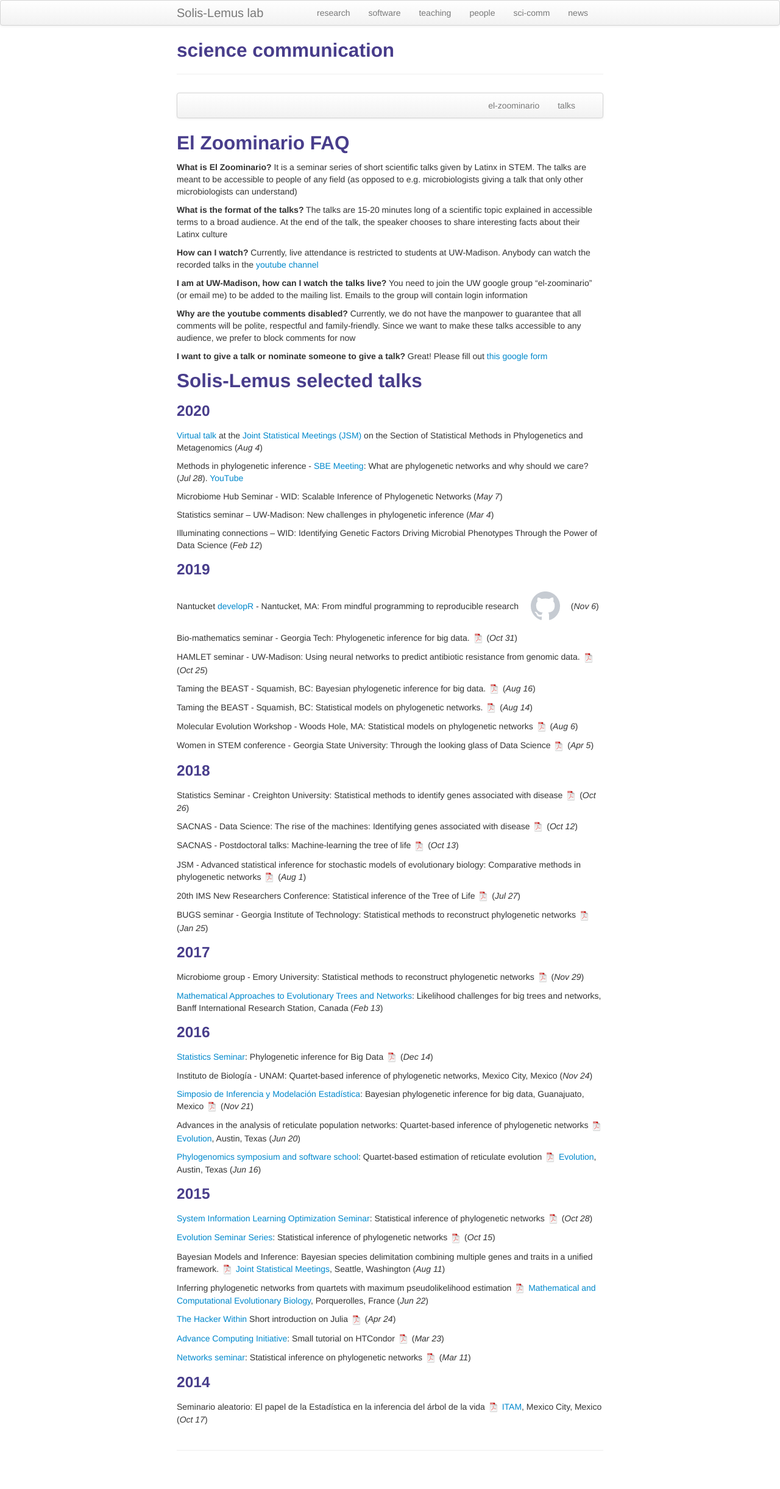
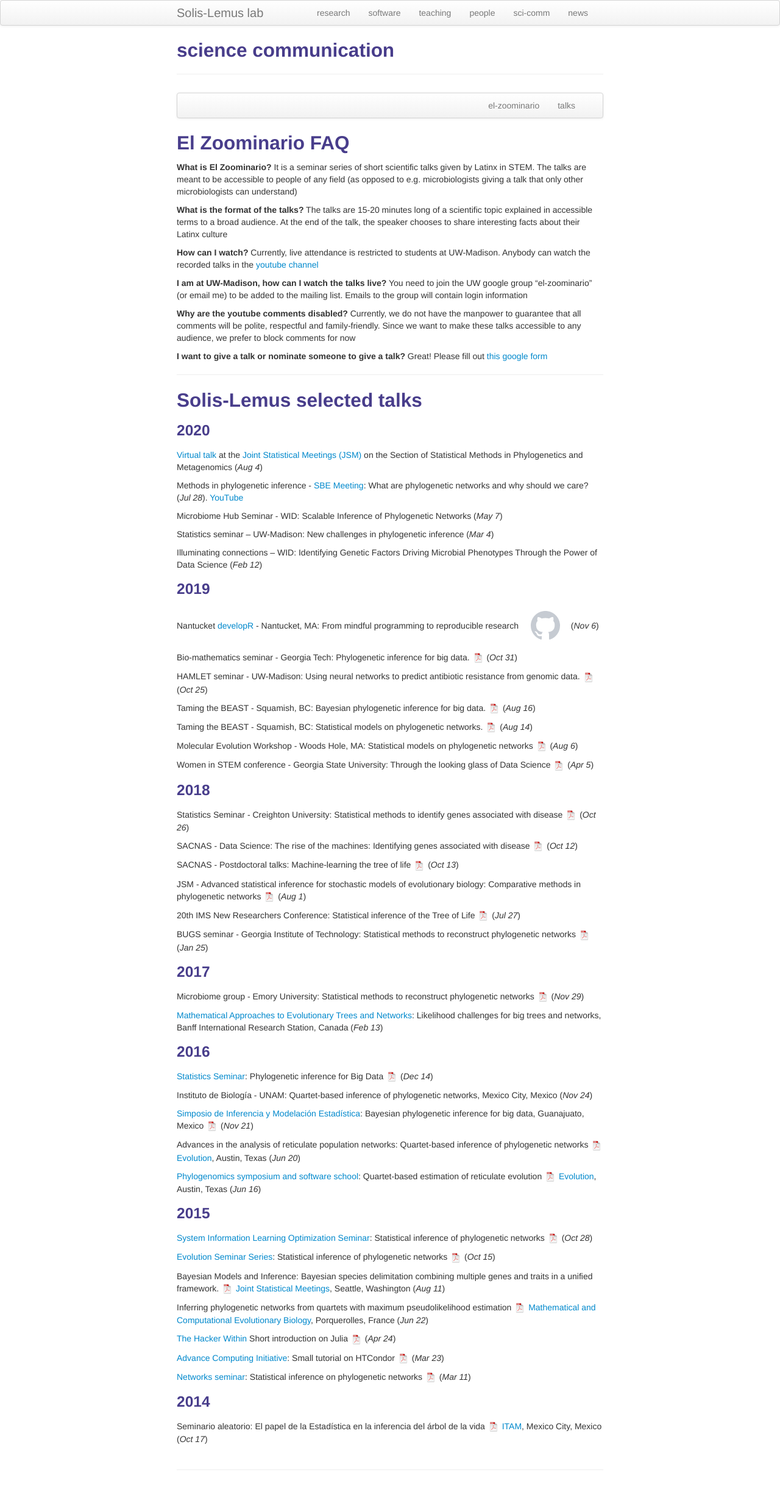
Before and after one commit to solislemuslab/solislemuslab.github.io, a Jekyll site: the page built from pages/talks.md, in a window 1280 px wide. Shown: the whole page at 61% size. Built offline with Jekyll 4.4.1, drawn with Linux system fonts in a browser that asks for light colours; before the commit the page ends 2410 px from its top, so only the background shows below that.

Commit message:
added line

```diff
--- a/pages/talks.md
+++ b/pages/talks.md
@@ -33,7 +33,7 @@ Currently, we do not have the manpower to guarantee that all comments will be po
 **I want to give a talk or nominate someone to give a talk?**
 Great! Please fill out [this google form](https://forms.gle/1kpZE1XrKe9YS9cHA)
 
-<p></p>
+--------------------
 
 ## <a name="talks"></a>Solis-Lemus selected talks
 
```
